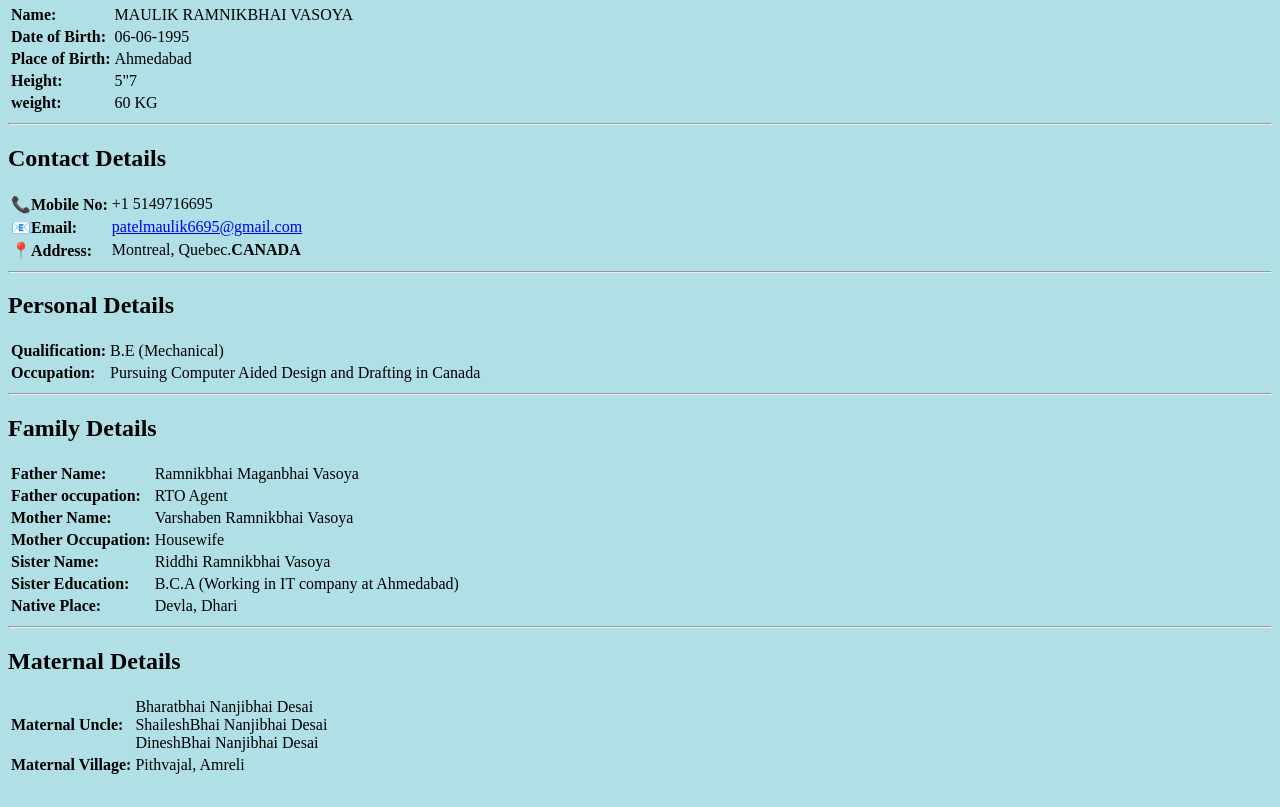
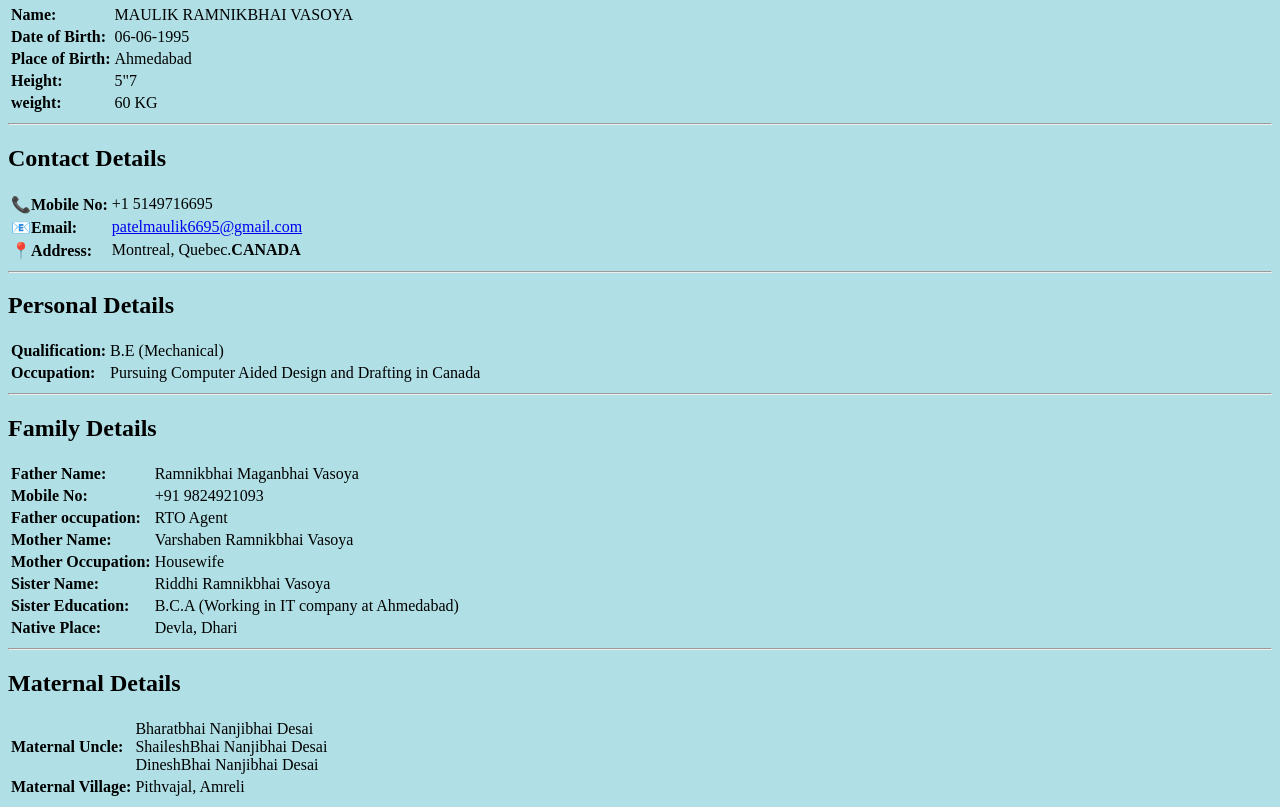
Before and after one commit to Riddhivasoya/Bio-data, a plain HTML site: page index.html in a window 1280 px wide. Shown: the part 554-1361 px from the top of the page. Before the commit the page ends 1339 px from the top, so only its background shows below. Drawn offline with Linux system fonts and the light colour scheme.

Commit message:
Update index.html

```diff
--- a/index.html
+++ b/index.html
@@ -83,6 +83,9 @@
       <td>Ramnikbhai Maganbhai Vasoya</td>
     </tr>
     <tr>
+      <td><b>Mobile No:</b></td>
+      <td>+91 9824921093</td>
+    </tr>
       <td><b>Father occupation:</b></td>
       <td>RTO Agent</td>
     </tr>
```
